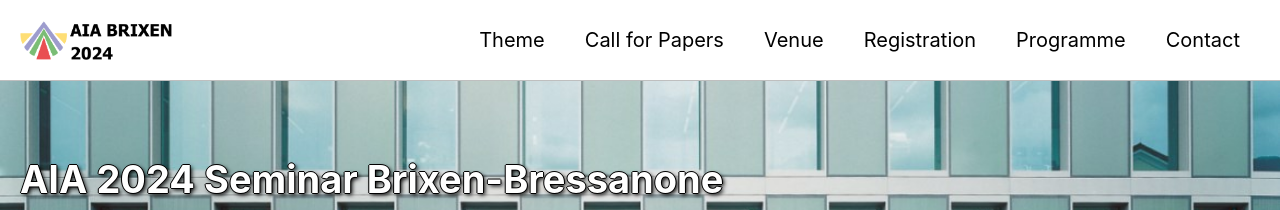
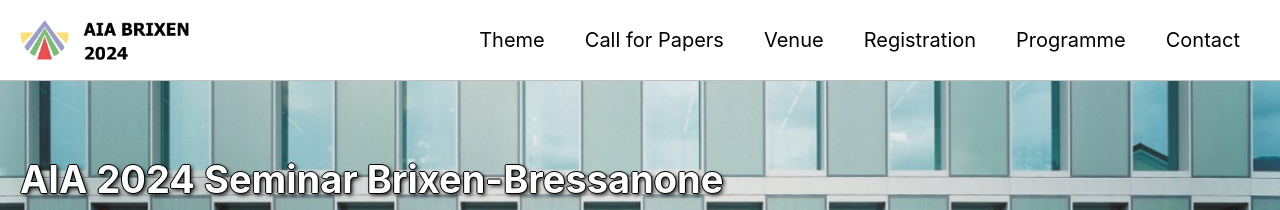
Before and after one commit to gfburton/aiabrixen2024, a Jekyll site: the page built from _pages/home.md, in a window 1280 px wide. Shown: the top 210 px of the page. Built offline with Jekyll 4.4.1, drawn with Linux system fonts in a browser that asks for light colours; cached includes are drawn as plain includes; nearby versions of some CDN libraries.

Commit message:
Update _config.yml

```diff
--- a/_config.yml
+++ b/_config.yml
@@ -26,7 +26,7 @@ url                      : "https://github.com/FreedomIntelligence/FreedomIntell
 baseurl                  : # the subpath of your site, e.g. "/blog"
 repository               : #"naacl-org/naacl-2021-website" # GitHub username/repo-name e.g. "mmistakes/minimal-mistakes"
 teaser                   : # path of fallback teaser image, e.g. "/assets/images/500x300.png"
-logo                     : "/assets/images/AIA_logo.png" # path of logo image to display in the masthead, e.g. "/assets/images/88x88.png"
+logo                     : "/assets/images/seminar_logo.png" # path of logo image to display in the masthead, e.g. "/assets/images/88x88.png"
 masthead_title           : " " # overrides the website title displayed in the masthead, use " " for no title
 breadcrumbs            : false # true, false (default)
 words_per_minute         : 200
```
